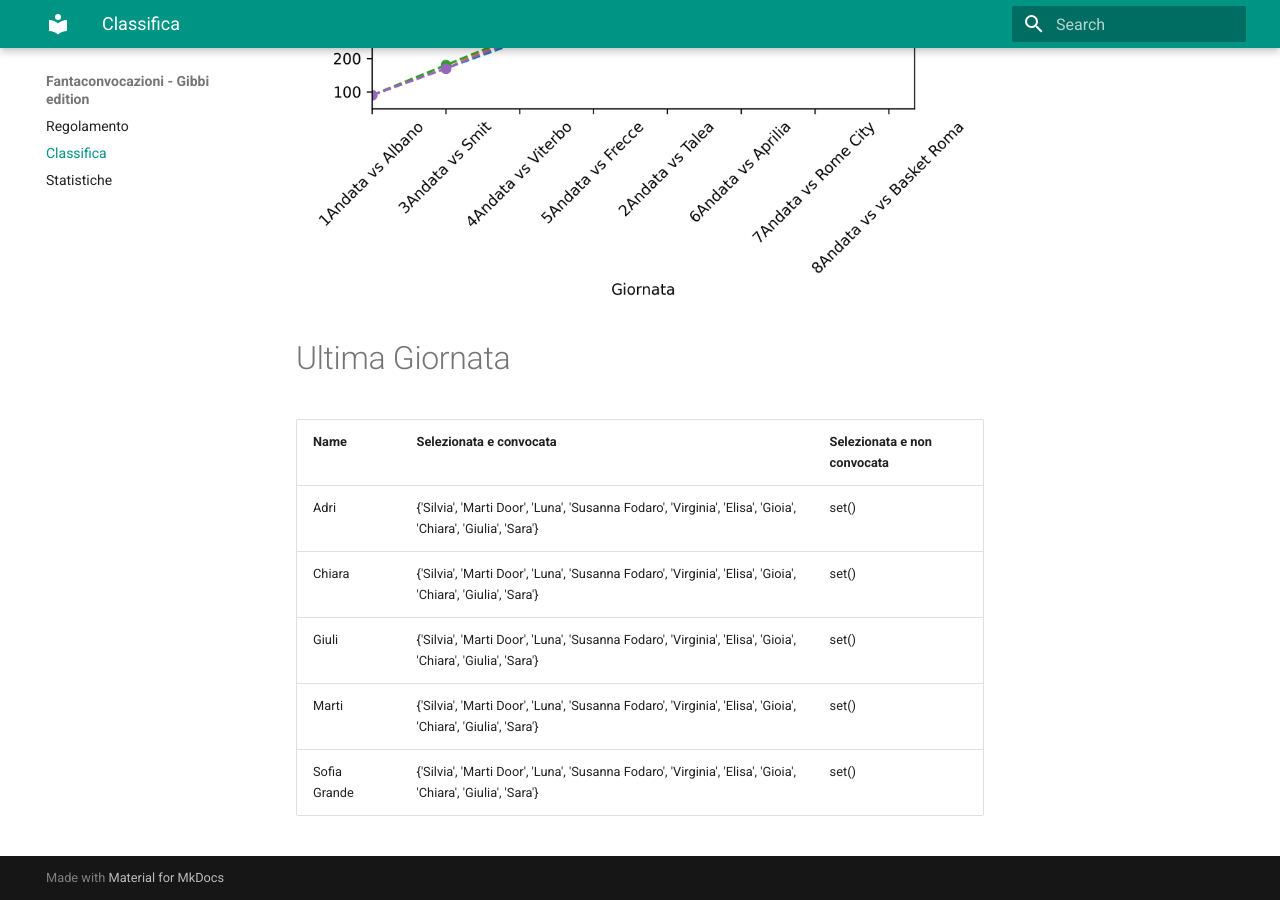
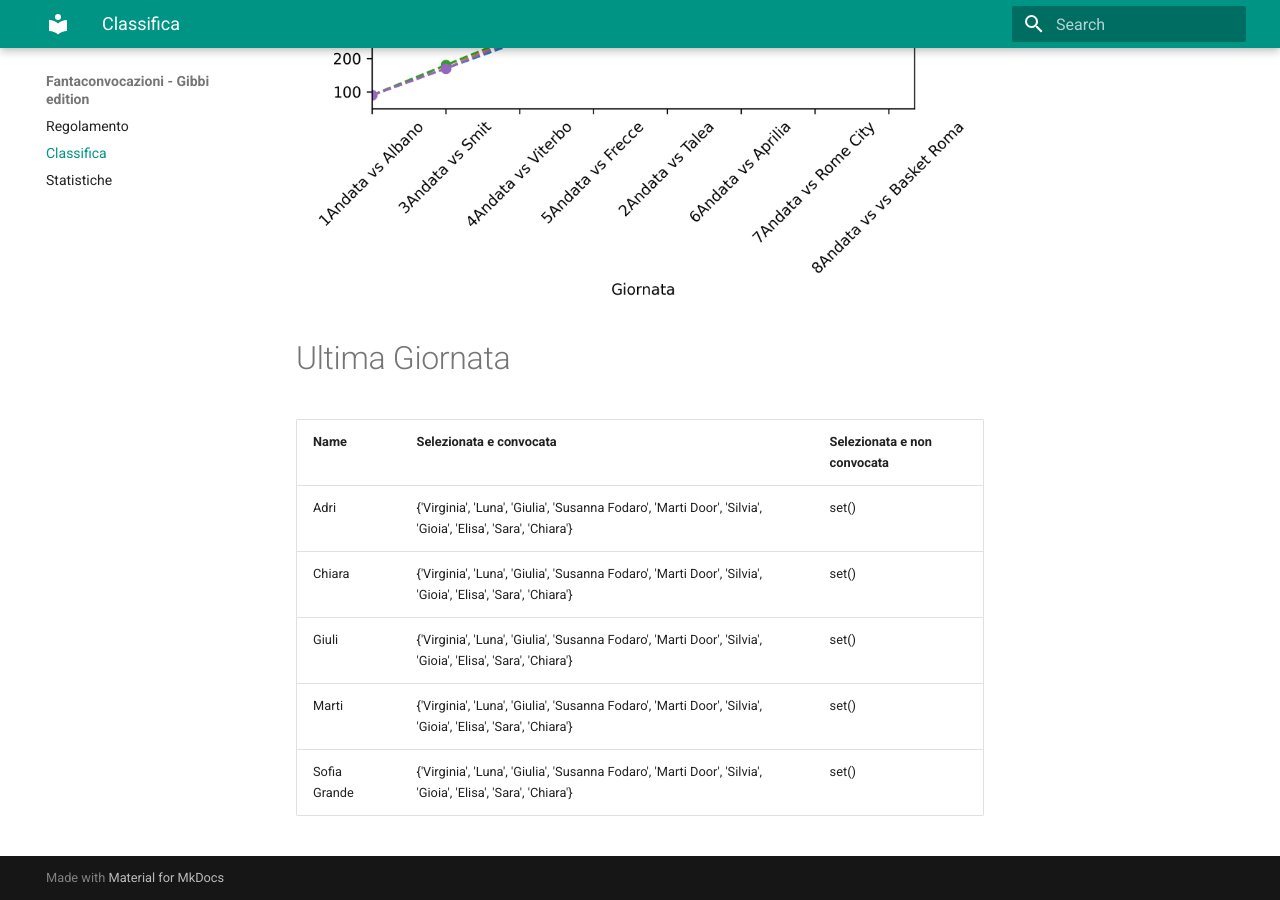
Before and after one commit to martinig94/fantagibbi, an MkDocs documentation site: the page built from docs/Classifica.md, in a window 1280 px wide and 900 px high, scrolled down 810 px. Built offline with MkDocs 1.6.1 and Material for MkDocs 9.7.7, drawn with Linux system fonts in a browser that asks for light colours.

Commit message:
Auto-update from main.py

```diff
--- a/docs/Classifica.md
+++ b/docs/Classifica.md
@@ -18,9 +18,9 @@
 <!-- START_TABLE CORRECT -->
 | Name         | Selezionata e convocata                                                                                      | Selezionata e non convocata   |
 |:-------------|:-------------------------------------------------------------------------------------------------------------|:------------------------------|
-| Adri         | {'Silvia', 'Marti Door', 'Luna', 'Susanna Fodaro', 'Virginia', 'Elisa', 'Gioia', 'Chiara', 'Giulia', 'Sara'} | set()                         |
-| Chiara       | {'Silvia', 'Marti Door', 'Luna', 'Susanna Fodaro', 'Virginia', 'Elisa', 'Gioia', 'Chiara', 'Giulia', 'Sara'} | set()                         |
-| Giuli        | {'Silvia', 'Marti Door', 'Luna', 'Susanna Fodaro', 'Virginia', 'Elisa', 'Gioia', 'Chiara', 'Giulia', 'Sara'} | set()                         |
-| Marti        | {'Silvia', 'Marti Door', 'Luna', 'Susanna Fodaro', 'Virginia', 'Elisa', 'Gioia', 'Chiara', 'Giulia', 'Sara'} | set()                         |
-| Sofia Grande | {'Silvia', 'Marti Door', 'Luna', 'Susanna Fodaro', 'Virginia', 'Elisa', 'Gioia', 'Chiara', 'Giulia', 'Sara'} | set()                         |
+| Adri         | {'Virginia', 'Luna', 'Giulia', 'Susanna Fodaro', 'Marti Door', 'Silvia', 'Gioia', 'Elisa', 'Sara', 'Chiara'} | set()                         |
+| Chiara       | {'Virginia', 'Luna', 'Giulia', 'Susanna Fodaro', 'Marti Door', 'Silvia', 'Gioia', 'Elisa', 'Sara', 'Chiara'} | set()                         |
+| Giuli        | {'Virginia', 'Luna', 'Giulia', 'Susanna Fodaro', 'Marti Door', 'Silvia', 'Gioia', 'Elisa', 'Sara', 'Chiara'} | set()                         |
+| Marti        | {'Virginia', 'Luna', 'Giulia', 'Susanna Fodaro', 'Marti Door', 'Silvia', 'Gioia', 'Elisa', 'Sara', 'Chiara'} | set()                         |
+| Sofia Grande | {'Virginia', 'Luna', 'Giulia', 'Susanna Fodaro', 'Marti Door', 'Silvia', 'Gioia', 'Elisa', 'Sara', 'Chiara'} | set()                         |
 <!-- END_TABLE CORRECT -->
```
